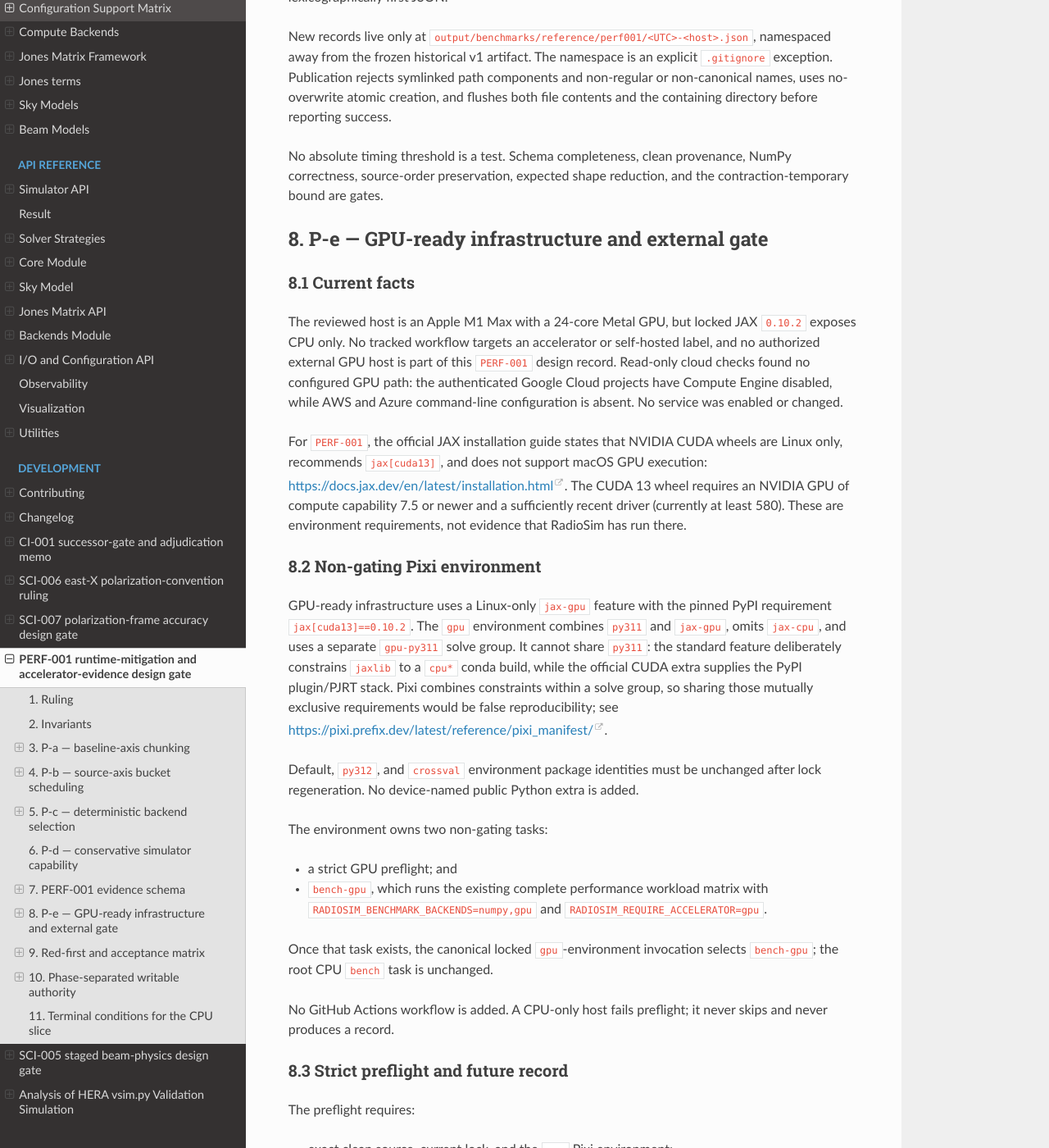
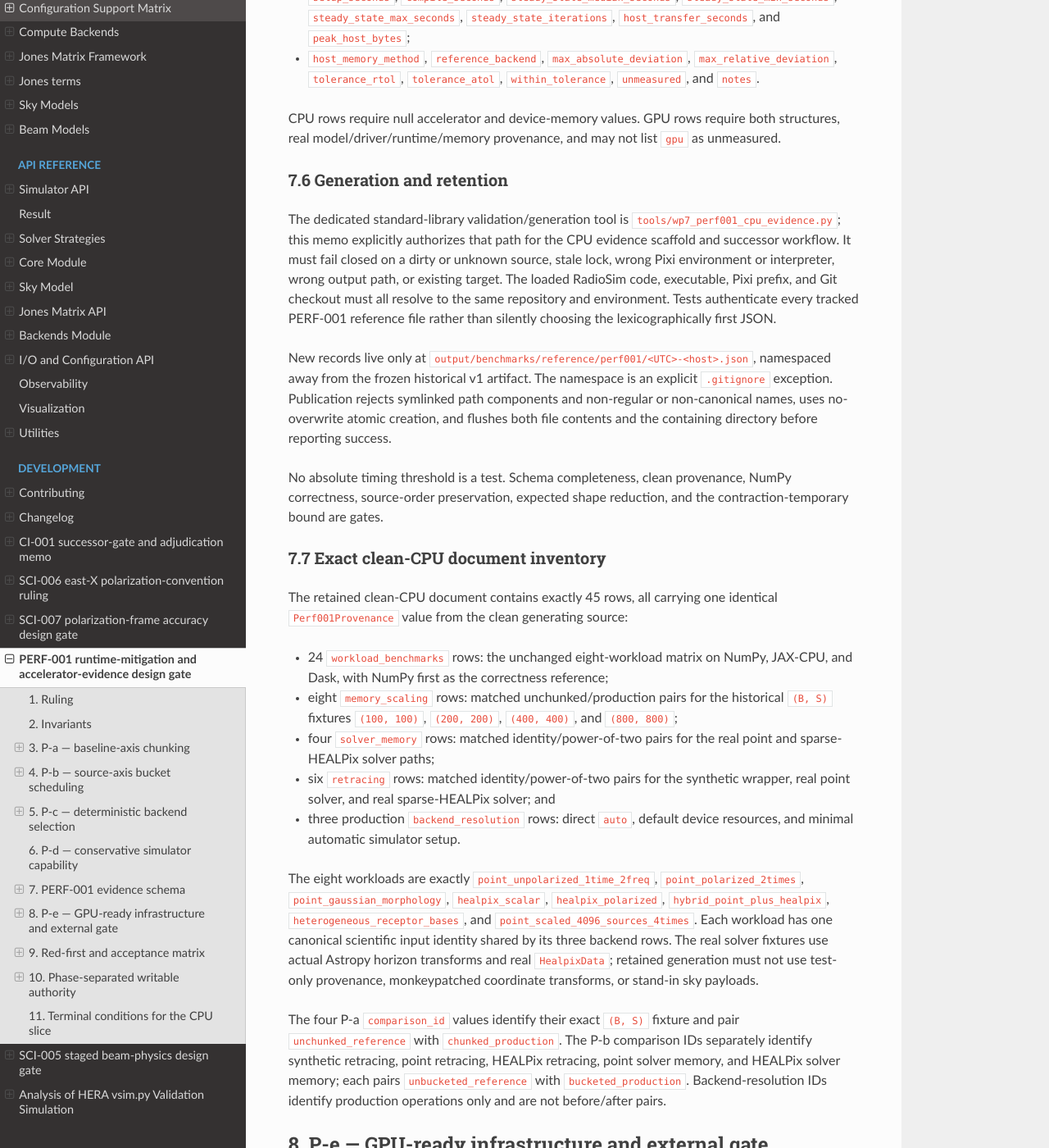
Before and after one commit to RRI-interferometry/RRIVis, a Sphinx documentation site: the page built from docs/development/perf001_runtime_mitigations.md, in a window 1280 px wide and 1400 px high, scrolled down 9660 px. Shown: the whole window at 82% size. Built offline with Sphinx 7.4.7 and the Read the Docs theme 3.1.0, drawn with Linux system fonts in a browser that asks for light colours; some of the changed text lies outside the part shown.

Commit message:
docs(perf): authorize PERF-001 CPU evidence

```diff
--- a/docs/development/perf001_runtime_mitigations.md
+++ b/docs/development/perf001_runtime_mitigations.md
@@ -255,7 +255,9 @@ discovery.
 
 Cold-path evidence runs fresh processes and records minimum, median, and
 maximum durations plus whether `jax` appeared in `sys.modules`. Fast tests gate
-the resolved backend and no-import property, never elapsed time.
+the resolved backend and no-import property, never elapsed time. These are
+production observations, not a reconstructed legacy control: the retained CPU
+document does not license a quantitative before/after cold-path claim.
 
 ## 6. P-d — conservative simulator capability
 
@@ -406,6 +408,25 @@ is not evidence.
 Required operations include direct `auto`, default device-resource discovery,
 and a minimal `Simulator.setup()`.
 
+Those three P-c operations are control-plane observations and have no logical
+scientific arrays. Their `input_identity_sha256` is therefore the SHA-256 of a
+versioned canonical control manifest with an empty logical-input sequence. A
+dedicated control-identity helper must domain-separate this case from scientific
+fixture identities. It must not invent a sentinel array, because such an array
+would be neither measured science nor honest provenance.
+
+None of the three operations produces a numerical visibility result. Their
+`precision_preset`, `precision_default`, `precision_accumulation`,
+`precision_output`, and `result_dtype` fields therefore use the frozen literal
+`not-applicable`. Backend identity, backend version, resolved device kind, and
+compilation use remain measured fields; `not-applicable` must not conceal one
+of those observations.
+
+The CPU artifact contains one production row for each required operation. It
+records current cold timings and the import boundary, but contains no
+`legacy_reference` row and makes no numerical speedup or before/after
+`PERF-001` claim.
+
 ### 7.5 Workload and accelerator records
 
 `AcceleratorFacts` has exactly `vendor`, `model`, `runtime`,
@@ -442,14 +463,14 @@ both structures, real model/driver/runtime/memory provenance, and may not list
 
 ### 7.6 Generation and retention
 
-A dedicated standard-library validation/generation tool may build the record,
-but it must fail closed on a dirty or unknown source, stale lock, wrong Pixi
-environment or interpreter, wrong output path, or existing target. The loaded
-RadioSim code, executable, Pixi prefix, and Git checkout must all resolve to the
-same repository and environment. Generation uses one clean implementation
-commit. The record is added by a direct evidence-successor commit naming that
-source. Tests authenticate every tracked PERF-001 reference file rather than
-silently choosing the lexicographically first JSON.
+The dedicated standard-library validation/generation tool is
+`tools/wp7_perf001_cpu_evidence.py`; this memo explicitly authorizes that path
+for the CPU evidence scaffold and successor workflow. It must fail closed on a
+dirty or unknown source, stale lock, wrong Pixi environment or interpreter,
+wrong output path, or existing target. The loaded RadioSim code, executable,
+Pixi prefix, and Git checkout must all resolve to the same repository and
+environment. Tests authenticate every tracked PERF-001 reference file rather
+than silently choosing the lexicographically first JSON.
 
 New records live only at
 `output/benchmarks/reference/perf001/<UTC>-<host>.json`, namespaced away from
@@ -461,6 +482,40 @@ contents and the containing directory before reporting success.
 No absolute timing threshold is a test. Schema completeness, clean provenance,
 NumPy correctness, source-order preservation, expected shape reduction, and
 the contraction-temporary bound are gates.
+
+### 7.7 Exact clean-CPU document inventory
+
+The retained clean-CPU document contains exactly 45 rows, all carrying one
+identical `Perf001Provenance` value from the clean generating source:
+
+- 24 `workload_benchmarks` rows: the unchanged eight-workload matrix on NumPy,
+  JAX-CPU, and Dask, with NumPy first as the correctness reference;
+- eight `memory_scaling` rows: matched unchunked/production pairs for the
+  historical `(B, S)` fixtures `(100, 100)`, `(200, 200)`, `(400, 400)`, and
+  `(800, 800)`;
+- four `solver_memory` rows: matched identity/power-of-two pairs for the real
+  point and sparse-HEALPix solver paths;
+- six `retracing` rows: matched identity/power-of-two pairs for the synthetic
+  wrapper, real point solver, and real sparse-HEALPix solver; and
+- three production `backend_resolution` rows: direct `auto`, default device
+  resources, and minimal automatic simulator setup.
+
+The eight workloads are exactly `point_unpolarized_1time_2freq`,
+`point_polarized_2times`, `point_gaussian_morphology`, `healpix_scalar`,
+`healpix_polarized`, `hybrid_point_plus_healpix`,
+`heterogeneous_receptor_bases`, and
+`point_scaled_4096_sources_4times`. Each workload has one canonical scientific
+input identity shared by its three backend rows. The real solver fixtures use
+actual Astropy horizon transforms and real `HealpixData`; retained generation
+must not use test-only provenance, monkeypatched coordinate transforms, or
+stand-in sky payloads.
+
+The four P-a `comparison_id` values identify their exact `(B, S)` fixture and
+pair `unchunked_reference` with `chunked_production`. The P-b comparison IDs
+separately identify synthetic retracing, point retracing, HEALPix retracing,
+point solver memory, and HEALPix solver memory; each pairs
+`unbucketed_reference` with `bucketed_production`. Backend-resolution IDs
+identify production operations only and are not before/after pairs.
 
 ## 8. P-e — GPU-ready infrastructure and external gate
 
@@ -628,6 +683,7 @@ benchmark and makes no implementation-acceptance claim.
 - `src/radiosim/benchmarks/record.py`
 - `src/radiosim/benchmarks/harness.py`
 - `src/radiosim/benchmarks/__init__.py`
+- `tools/wp7_perf001_cpu_evidence.py`
 - `.gitignore` for the exact retained `perf001/*.json` namespace only
 - focused unit, characterization, parity, performance, and documentation tests
 - `README.md`, `CLAUDE.md`, backend/quickstart docs, migration guide, and the
@@ -640,11 +696,26 @@ benchmark file is writable.
 
 ### Clean CPU evidence successor
 
-- one new exact-source PERF-001 JSON under
-  `output/benchmarks/reference/perf001/`
-- its validator/digest constants and reproduction instructions
+Let `S` be the clean implementation source and `E` its evidence successor. The
+sequence is exact:
 
-The evidence successor must directly parent the clean implementation source.
+1. `S` contains the accepted P-a-through-P-d implementation, GPU-ready
+   infrastructure, complete CPU generator/validator, tests, and empty retained
+   reference manifests. It contains no namespaced PERF-001 JSON.
+2. The generator runs from clean `S`, with `HEAD == S`, and produces one
+   45-row JSON only under `output/benchmarks/reference/perf001/`.
+3. `E` is the direct child of `S`; no implementation, documentation, status, or
+   unrelated commit may intervene.
+4. The `S..E` diff contains only that JSON, its exact path-to-artifact-digest
+   and path-to-generating-source constants, and its exact reproduction
+   instructions. The generator and lock bytes are unchanged across `S..E`.
+
+Independent authentication must prove that `E^ == S`, the artifact is absent
+from `S`, every artifact row names `S`, the committed bytes match the pinned
+digest, and the canonical fixture definitions rebuild every input identity.
+Acceptance and the `CPU ACCEPTED; P-e hardware-gated` status transition occur
+only after `E`, in a separate reviewed commit. Neither `S` nor `E` sets
+`PERF-001` to DONE, changes `supports_gpu`, or makes an acceleration claim.
 
 ### Acceptance and closure
 
```
